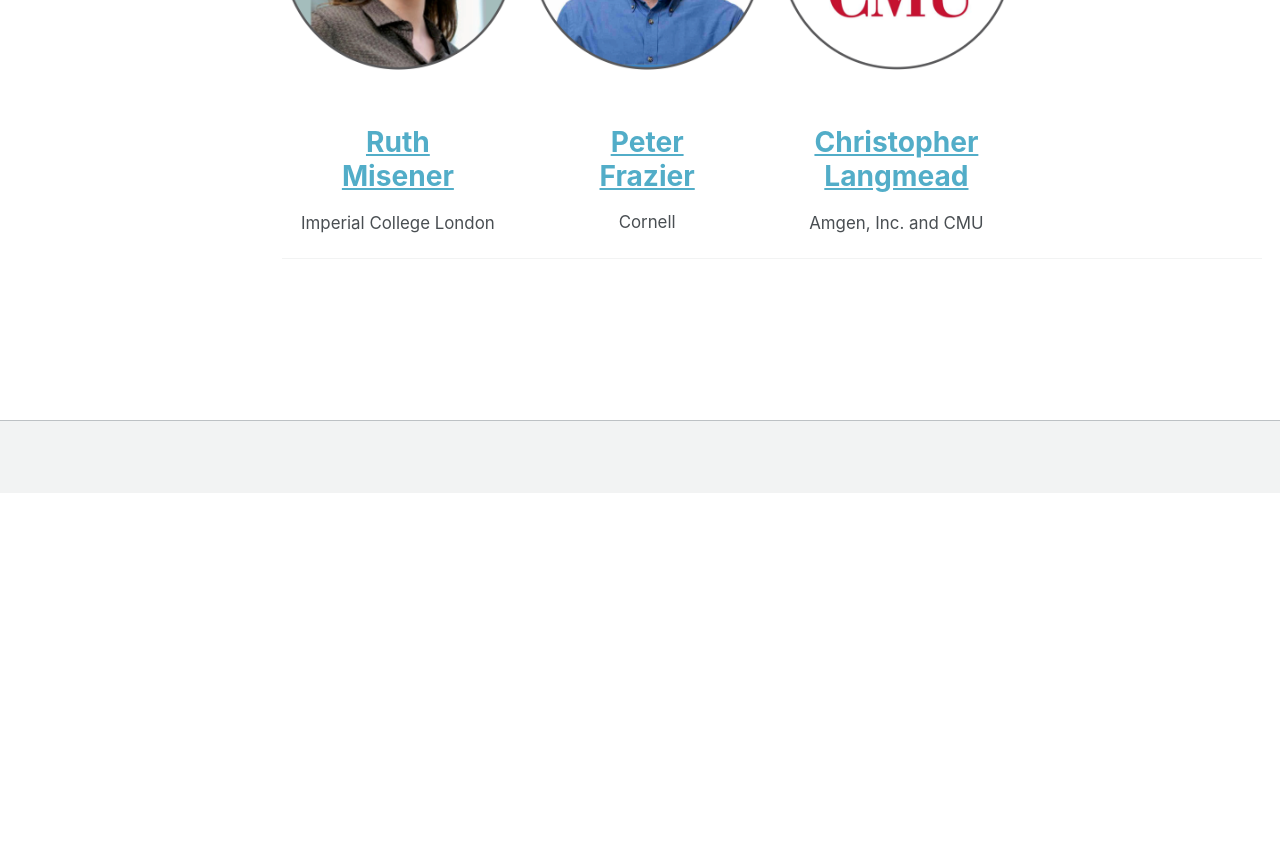
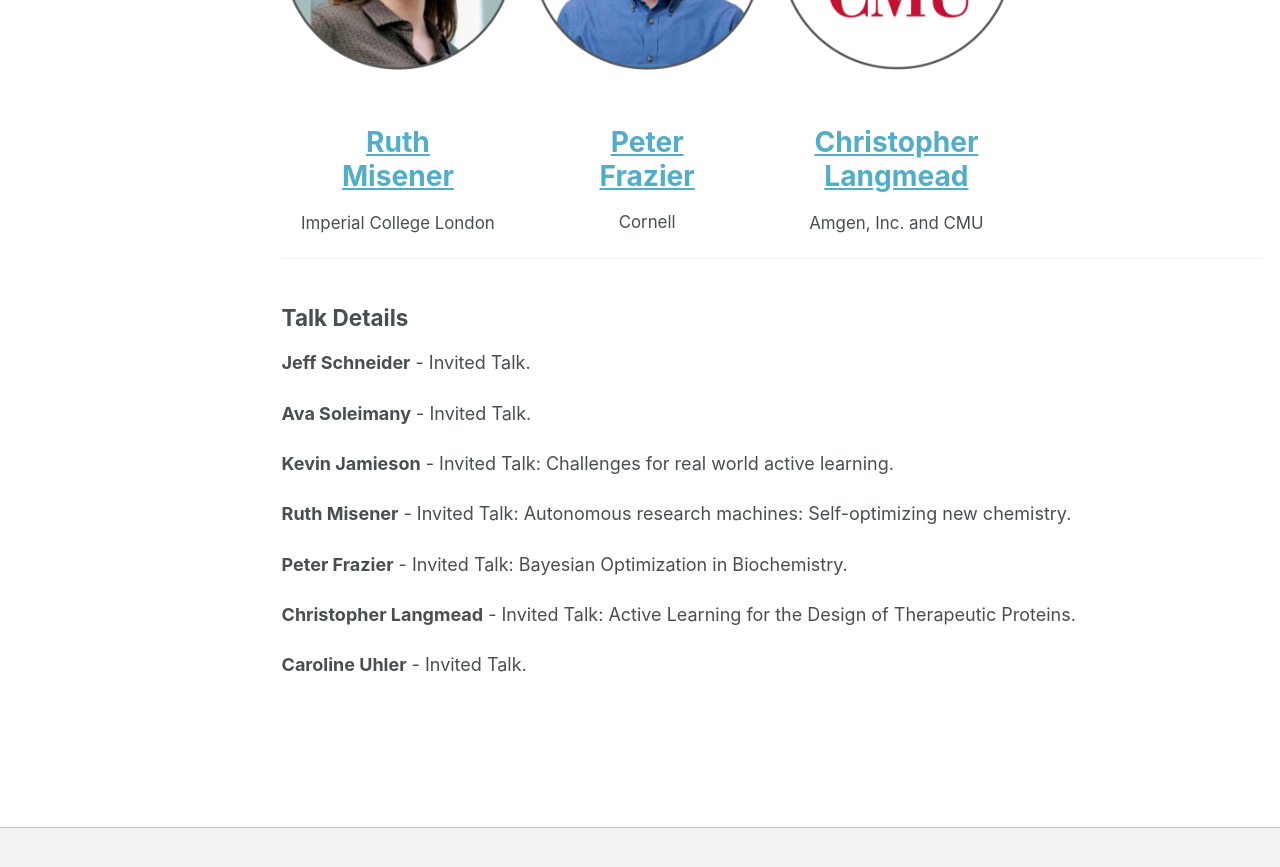
Before and after one commit to realworldml/icml2022, a Jekyll site: the page built from _pages/speakers.md, in a window 1280 px wide and 900 px high, scrolled down 744 px. Shown: the top 867 px of the window. Built offline with Jekyll 4.4.1, drawn with Linux system fonts in a browser that asks for light colours; before the commit the page ends 1237 px from its top, so only the background shows below that.

Commit message:
added talk details to speakers page.

```diff
--- a/_pages/speakers.md
+++ b/_pages/speakers.md
@@ -34,3 +34,20 @@ feature_row_custom:
 ---
 
 {% include feature_row_custom%}
+
+Talk Details
+------------
+
+**Jeff Schneider** - Invited Talk.
+
+**Ava Soleimany** - Invited Talk.
+
+**Kevin Jamieson** - Invited Talk: Challenges for real world active learning.
+
+**Ruth Misener** - Invited Talk: Autonomous research machines: Self-optimizing new chemistry.
+
+**Peter Frazier** - Invited Talk: Bayesian Optimization in Biochemistry.
+
+**Christopher Langmead** - Invited Talk: Active Learning for the Design of Therapeutic Proteins.
+
+**Caroline Uhler** - Invited Talk.
```
